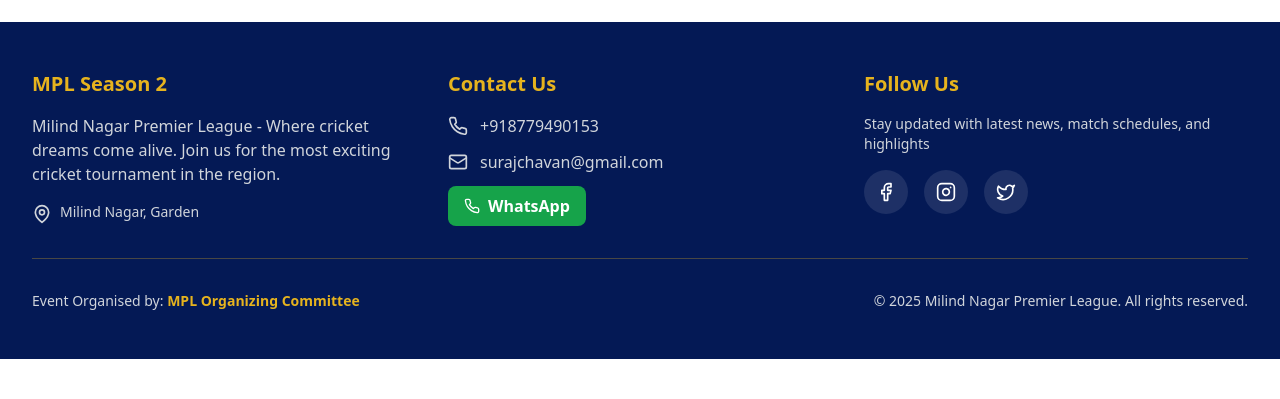
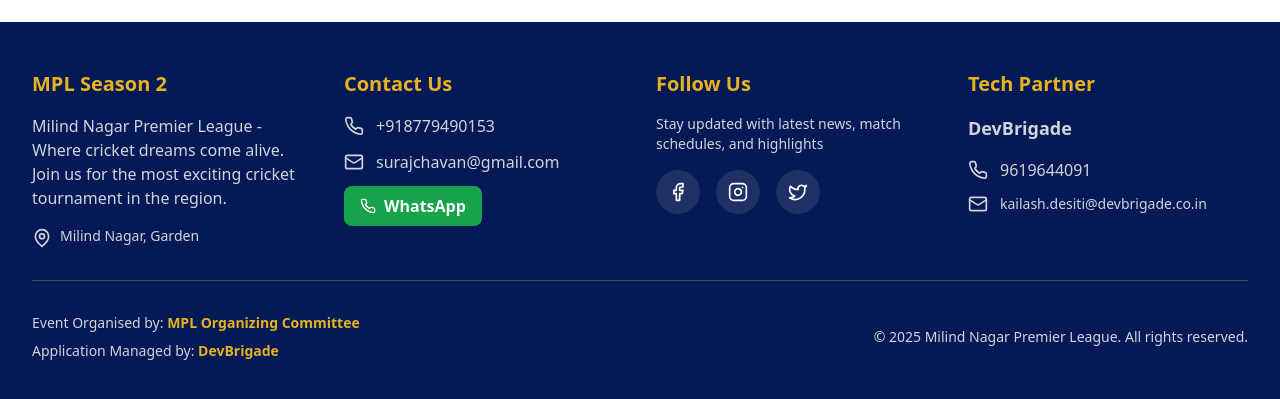
Before and after one commit to Ganeshpedalu/mpl--frontend, a React (Vite) app: page / in a window 1280 px wide. Shown: the part 2067-2466 px from the top of the page. Before the commit the page ends 2426 px from the top, so only its background shows below. Built offline with nearby package versions, Linux system fonts and the light colour scheme; no server answers.

Commit message:
footer change

```diff
--- a/src/components/Footer.tsx
+++ b/src/components/Footer.tsx
@@ -5,7 +5,7 @@
   return (
     <footer className="bg-[#041955] text-white">
       <div className="max-w-7xl mx-auto px-4 sm:px-6 lg:px-8 py-12">
-        <div className="grid grid-cols-1 md:grid-cols-3 gap-8 mb-8">
+        <div className="grid grid-cols-1 md:grid-cols-4 gap-8 mb-8">
           <div>
             <h3 className="text-xl font-bold mb-4 text-[#E6B31E]">MPL Season 2</h3>
             <p className="text-gray-300 mb-4">
@@ -78,13 +78,39 @@
               </a>
             </div>
           </div>
+
+          <div>
+            <h3 className="text-xl font-bold mb-4 text-[#E6B31E]">Tech Partner</h3>
+            <p className="text-gray-300 mb-4 font-semibold text-lg">
+              DevBrigade
+            </p>
+            <div className="space-y-3">
+              <a
+                href="tel:9619644091"
+                className="flex items-center space-x-3 text-gray-300 hover:text-[#E6B31E] transition-colors"
+              >
+                <Phone className="w-5 h-5" />
+                <span>9619644091</span>
+              </a>
+              <a
+                href="mailto:kailashdesiti@gmail.com"
+                className="flex items-center space-x-3 text-gray-300 hover:text-[#E6B31E] transition-colors"
+              >
+                <Mail className="w-5 h-5" />
+                <span className="text-sm break-all">kailash.desiti@devbrigade.co.in</span>
+              </a>
+            </div>
+          </div>
         </div>
 
         <div className="border-t border-[#E6B31E]/30 pt-8">
           <div className="flex flex-col md:flex-row justify-between items-center space-y-4 md:space-y-0">
-            <div className="text-center md:text-left">
+            <div className="text-center md:text-left space-y-2">
               <p className="text-sm text-gray-300">
                 Event Organised by: <span className="font-semibold text-[#E6B31E]">MPL Organizing Committee</span>
+              </p>
+              <p className="text-sm text-gray-300">
+                Application Managed by: <span className="font-semibold text-[#E6B31E]">DevBrigade</span>
               </p>
             </div>
             <div className="text-center md:text-right">
```
